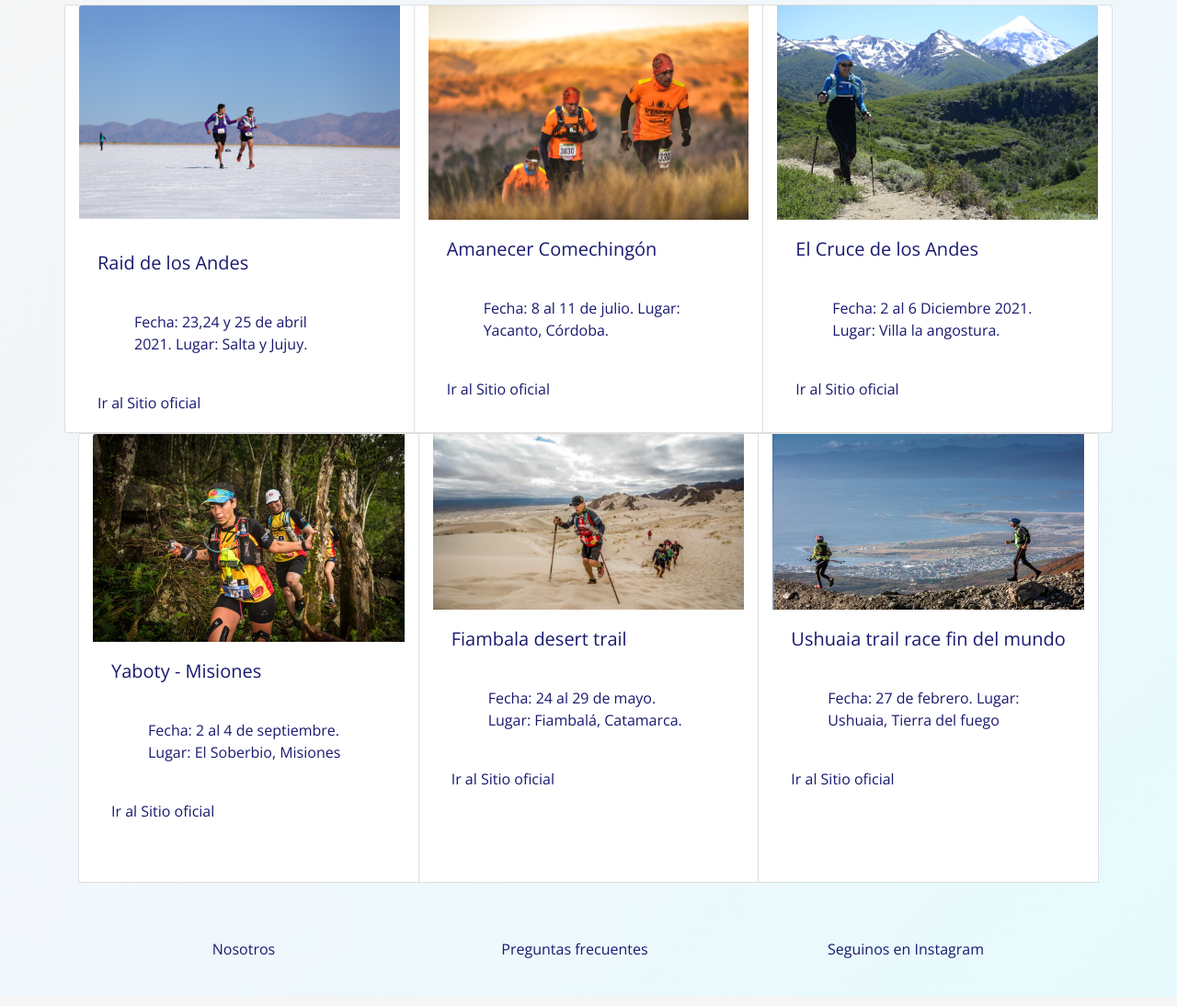
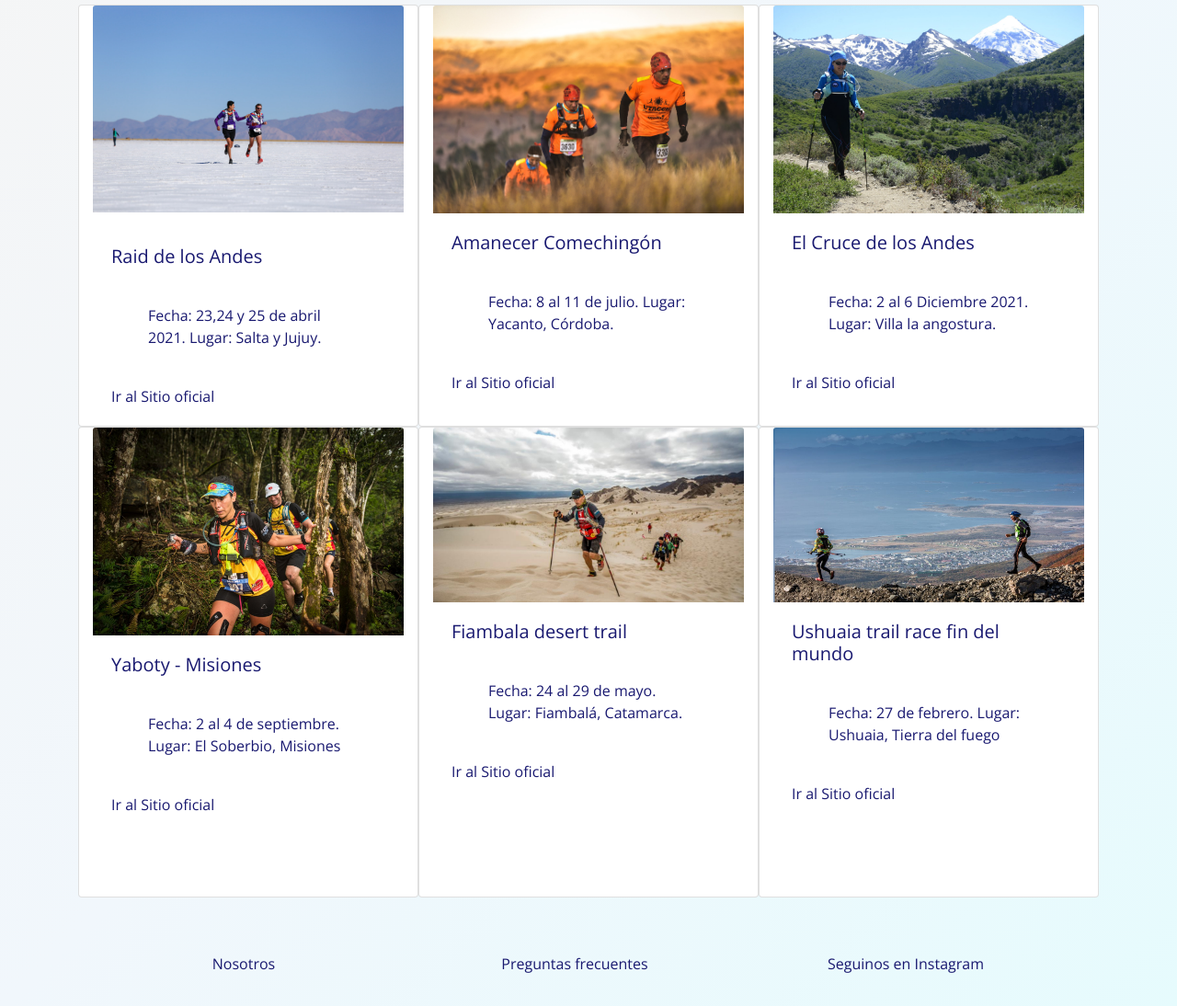
Before and after one commit to jcabanellas/mi_repositorio, a website: page Pages/proximosdesafios.html in a window 1280 px wide. Shown: the part 206-1300 px from the top of the page at 92% size. Drawn offline with nearby package versions, Linux system fonts and the light colour scheme.

Commit message:
correcciones2

```diff
--- a/Pages/proximosdesafios.html
+++ b/Pages/proximosdesafios.html
@@ -85,13 +85,13 @@
 
 
 
-<div class="container-fluid">
+<div class="container">
+
+
+
         <div class="row">
 
-
-        <div class="card-group row">
-
-            <div class="card col col-12 col-sm-6">
+            <div class="card col col-12 col-sm-12 col-md-6 col-lg-4">
                 <figure>
                   <img src="../Imagenes/Raid_2019_412_llegada__0062.jpg" class="card-img-top" alt="Raid de los Andes">
                 <div class="capa">
@@ -102,10 +102,11 @@
                 <div class="card-body">
                     <h5 class="card-title">Raid de los Andes</h5>
                     <p class="card-text">Fecha: 23,24 y 25 de abril 2021. Lugar: Salta y Jujuy.</p>
-                <a class="card-text" href="https://www.raidandes.com/#" target="blank">Ir al Sitio oficial</a>
+                    <a class="card-text nodeco" href="https://www.raidandes.com/#" target="blank">Ir al Sitio oficial</a>
                 </div>
             </div>
-            <div class="card col col-12 col-sm-6">
+
+            <div class="card col col-12 col-sm-12 col-md-6 col-lg-4">
                 <img src="../Imagenes/Yacanto.jpg" class="card-img-top" alt="Yacanto">
                 <div class="card-body">
                   <h5 class="card-title">Amanecer Comechingón</h5>
@@ -113,40 +114,13 @@
                   <a class="card-text" href="https://www.utacch.com.ar/" target="blank">Ir al Sitio oficial</small></a>
                 </div>
             </div>
-            <div class="card col col-12 col-sm-6">
+
+            <div class="card col col-12 col-sm-12 col-md-6 col-lg-4">
                   <img src="../Imagenes/Cruce2019_2132_0003_JF.JPG" class="card-img-top" alt="El Cruce">
                   <div class="card-body">
                     <h5 class="card-title">El Cruce de los Andes</h5>
                     <p class="card-text">Fecha: 2 al 6 Diciembre 2021. Lugar: Villa la angostura.</p>
                     <a class="card-text" href="https://elcrucecolumbia.com/" target="blank">Ir al Sitio oficial</a>
-                </div>
-              </div>
-          </div>
-
-        <div class="card-group">
-            <div class="card col col-12 col-sm-6">
-              <img src="../Imagenes/Yabotysincom.jpg" class="card-img-top" alt="Yatoby">
-              <div class="card-body">
-                <h5 class="card-title">Yaboty - Misiones</h5>
-                <p class="card-text">Fecha: 2 al 4 de septiembre. Lugar: El Soberbio, Misiones</p>
-                <a class="card-text" href="http://www.salvaje.com.ar/web/evento/informacion/87" target="blank">Ir al Sitio oficial</a>
-              </div>
-            </div>
-            <div class="card col col-12 col-sm-6">
-              <img src="../Imagenes/Fiambala.jpg" class="card-img-top" alt="Fiambala Desert">
-              <div class="card-body">
-                <h5 class="card-title">Fiambala desert trail</h5>
-                <p class="card-text">Fecha: 24 al 29 de mayo. Lugar: Fiambalá, Catamarca.</p>
-                <a class="card-text" href="http://www.salvaje.com.ar/web/evento/informacion/86" target="blank">Ir al Sitio oficial</a>
-              </div>
-            </div>
-            <div class="card col col-12 col-sm-6">
-              <img src="../Imagenes/Ushuaia.jpg" class="card-img-top" alt="Ushuaia trail">
-              <div class="card-body">
-                <h5 class="card-title">Ushuaia trail race fin del mundo</h5>
-                <p class="card-text">Fecha: 27 de febrero. Lugar: Ushuaia, Tierra del fuego</p>
-                <a class="card-text" href="http://ushuaiatrailrace.com/" target="blank">Ir al Sitio oficial</p>
-              </div>
                   </div>
             </div>
 
@@ -155,7 +129,42 @@
 
 
 
+              <div class="card col col-12 col-sm-12 col-md-6 col-lg-4">
+                <img src="../Imagenes/Yabotysincom.jpg" class="card-img-top" alt="Yatoby">
+                <div class="card-body">
+                    <h5 class="card-title">Yaboty - Misiones</h5>
+                    <p class="card-text">Fecha: 2 al 4 de septiembre. Lugar: El Soberbio, Misiones</p>
+                    <a class="card-text" href="http://www.salvaje.com.ar/web/evento/informacion/87" target="blank">Ir al Sitio oficial</a>
                 </div>
+              </div>
+
+              <div class="card col col-12 col-sm-12 col-md-6 col-lg-4">
+                <img src="../Imagenes/Fiambala.jpg" class="card-img-top" alt="Fiambala Desert">
+                <div class="card-body">
+                  <h5 class="card-title">Fiambala desert trail</h5>
+                  <p class="card-text">Fecha: 24 al 29 de mayo. Lugar: Fiambalá, Catamarca.</p>
+                  <a class="card-text" href="http://www.salvaje.com.ar/web/evento/informacion/86" target="blank">Ir al Sitio oficial</a>
+                </div>
+              </div>
+
+              <div class="card col col-12 col-sm-12 col-md-6 col-lg-4">
+                <img src="../Imagenes/Ushuaia.jpg" class="card-img-top" alt="Ushuaia trail">
+                <div class="card-body">
+                  <h5 class="card-title">Ushuaia trail race fin del mundo</h5>
+                  <p class="card-text">Fecha: 27 de febrero. Lugar: Ushuaia, Tierra del fuego</p>
+                  <a class="card-text" href="http://ushuaiatrailrace.com/" target="blank">Ir al Sitio oficial</p>
+              </div>
+          </div>
+
+
+</div>
+
+
+
+
+
+
+
 
 </div>
 
--- a/SCSS/estilos.scss
+++ b/SCSS/estilos.scss
@@ -51,7 +51,8 @@ article{width: 50%;}
 
 aside{width: 50%;}
 footer a:hover{background: #D2D5DB;
-                text-decoration: none;}
+                text-decoration: none;
+                color: midnightblue;}
 
 .displayIndex{display: flex;
           flex-direction:row;
@@ -165,6 +166,9 @@ h2.centrar{text-align: center;}
 
 }
 
+.nodeco:hover{
+            color: midnightblue;
+            }
 
 
 /*PAGINA EXPERIENCIAS*/
```
Also changed, not shown: Css/estilo.css. Lines whose indentation alone changed are shown as unchanged.
